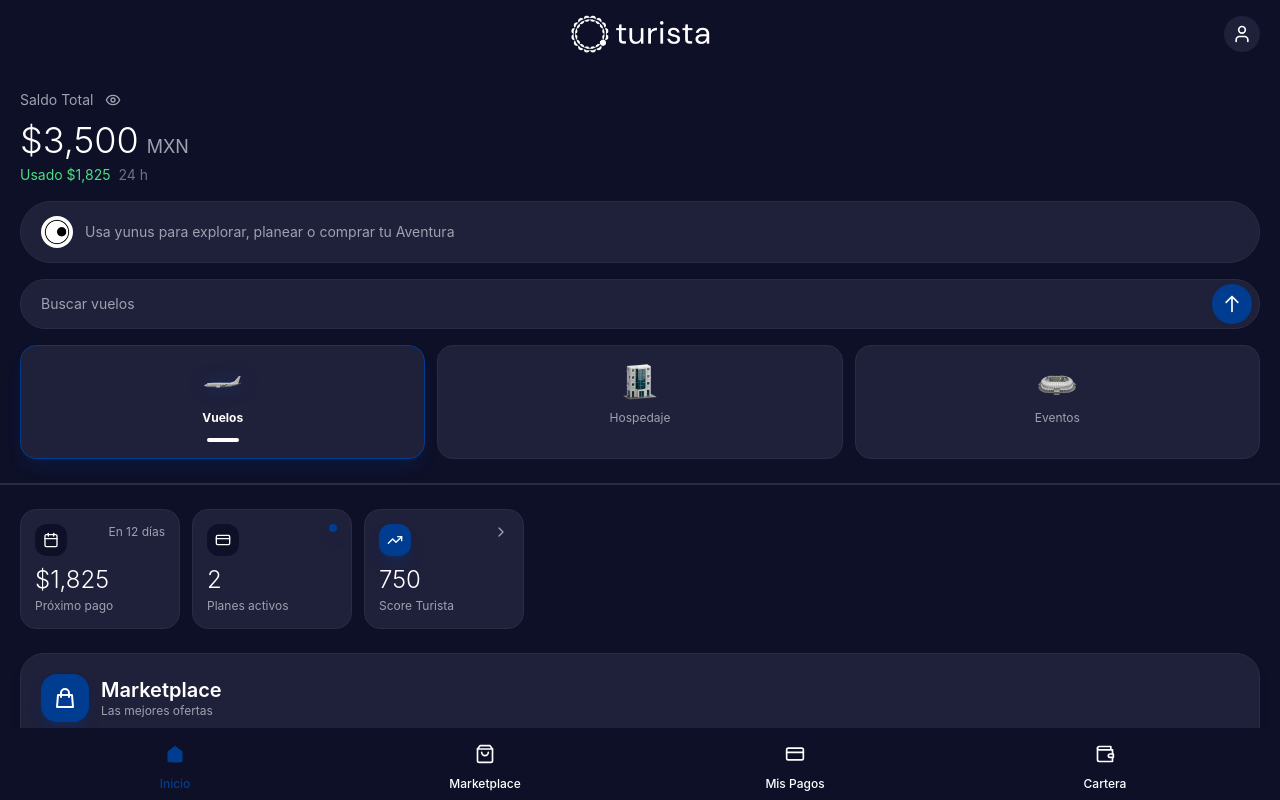
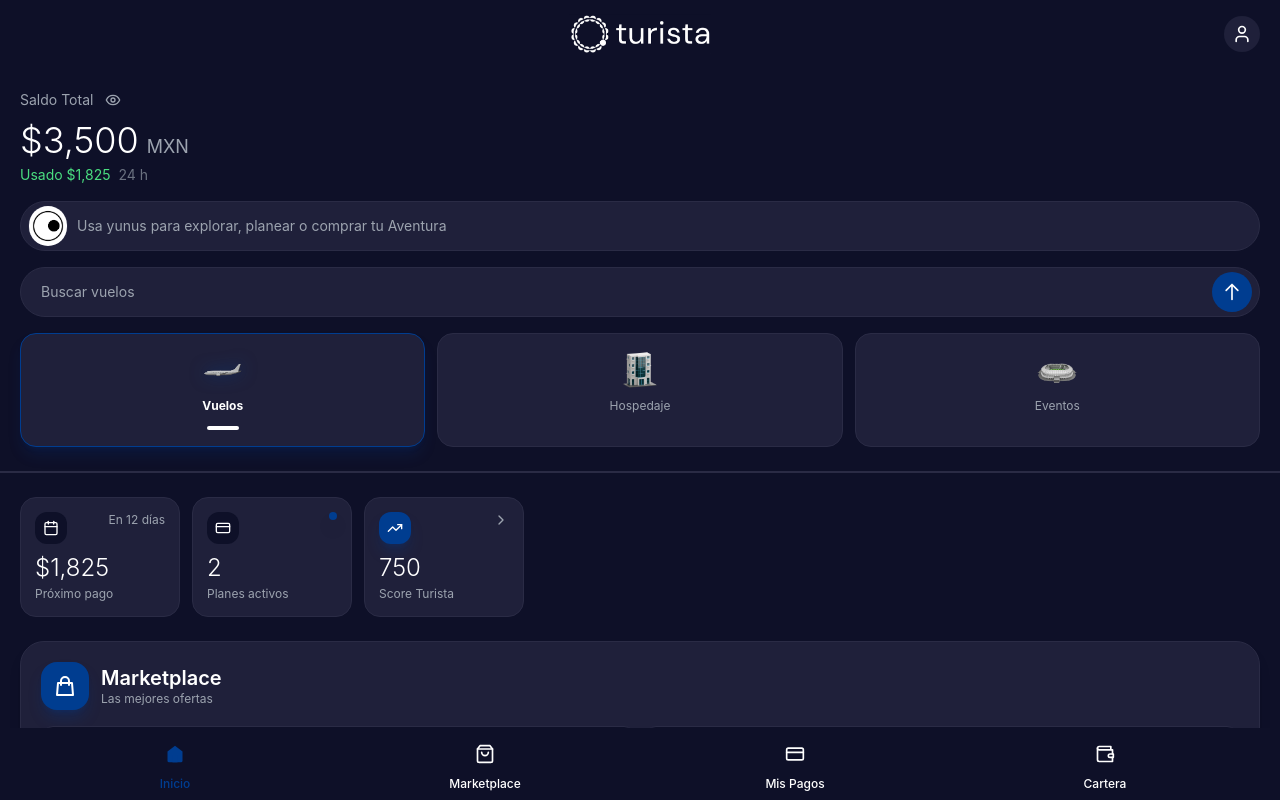
Before and after one commit to Rene-Nun/Pagox_proto_ux, a Next.js app: page / in a window 1280 px wide. Built offline with nearby package versions, Linux system fonts and the light colour scheme.

Commit message:
Actualizar HomeScreen.tsx

```diff
--- a/app/components/screens/HomeScreen.tsx
+++ b/app/components/screens/HomeScreen.tsx
@@ -91,20 +91,24 @@
             </div>
           </div>
 
-          {/* NUEVO: Barra de Yunus AI - Mismo tamaño que search bar */}
+          {/* NUEVO: Barra de Yunus AI - MISMO TAMAÑO EXACTO que search bar */}
           <div className="px-5 pb-4">
+            <div className="relative">
               <button
-              className="w-full bg-[#1f203a] rounded-full px-5 py-3.5 border border-[#2a2b45] hover:border-[#003d90] transition-all flex items-center gap-3"
+                className="w-full bg-[#1f203a] rounded-full pl-14 pr-5 py-3.5 border border-[#2a2b45] hover:border-[#003d90] transition-all text-left"
               >
+                <span className="text-gray-400 text-sm overflow-hidden whitespace-nowrap block">
+                  Usa yunus para explorar, planear o comprar tu Aventura
+                </span>
+              </button>
+              <div className="absolute left-2 top-1/2 -translate-y-1/2 w-10 h-10 bg-[#1f203a] rounded-full flex items-center justify-center border border-[#2a2b45]">
                 <img
                   src="/images/yunus.png"
                   alt="Yunus"
-                className="w-8 h-8 rounded-full object-cover flex-shrink-0"
+                  className="w-10 h-10 rounded-full object-cover"
                 />
-              <span className="text-gray-400 text-sm text-left flex-1 overflow-hidden whitespace-nowrap">
-                Usa yunus para explorar, planear o comprar tu Aventura
-              </span>
-            </button>
+              </div>
+            </div>
           </div>
 
           {/* Search Bar - Botón azul */}
```
Lines whose indentation alone changed are shown as unchanged.
